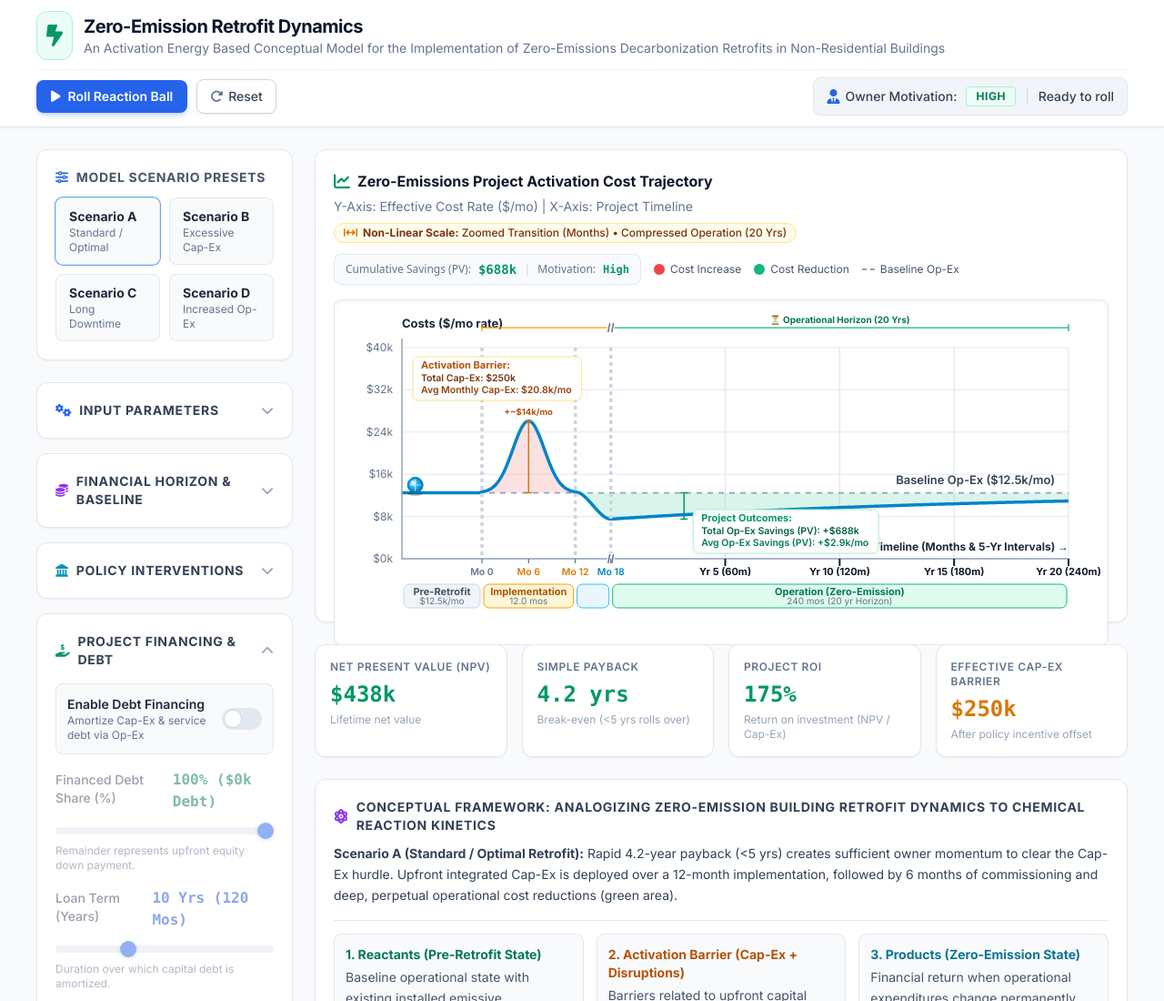
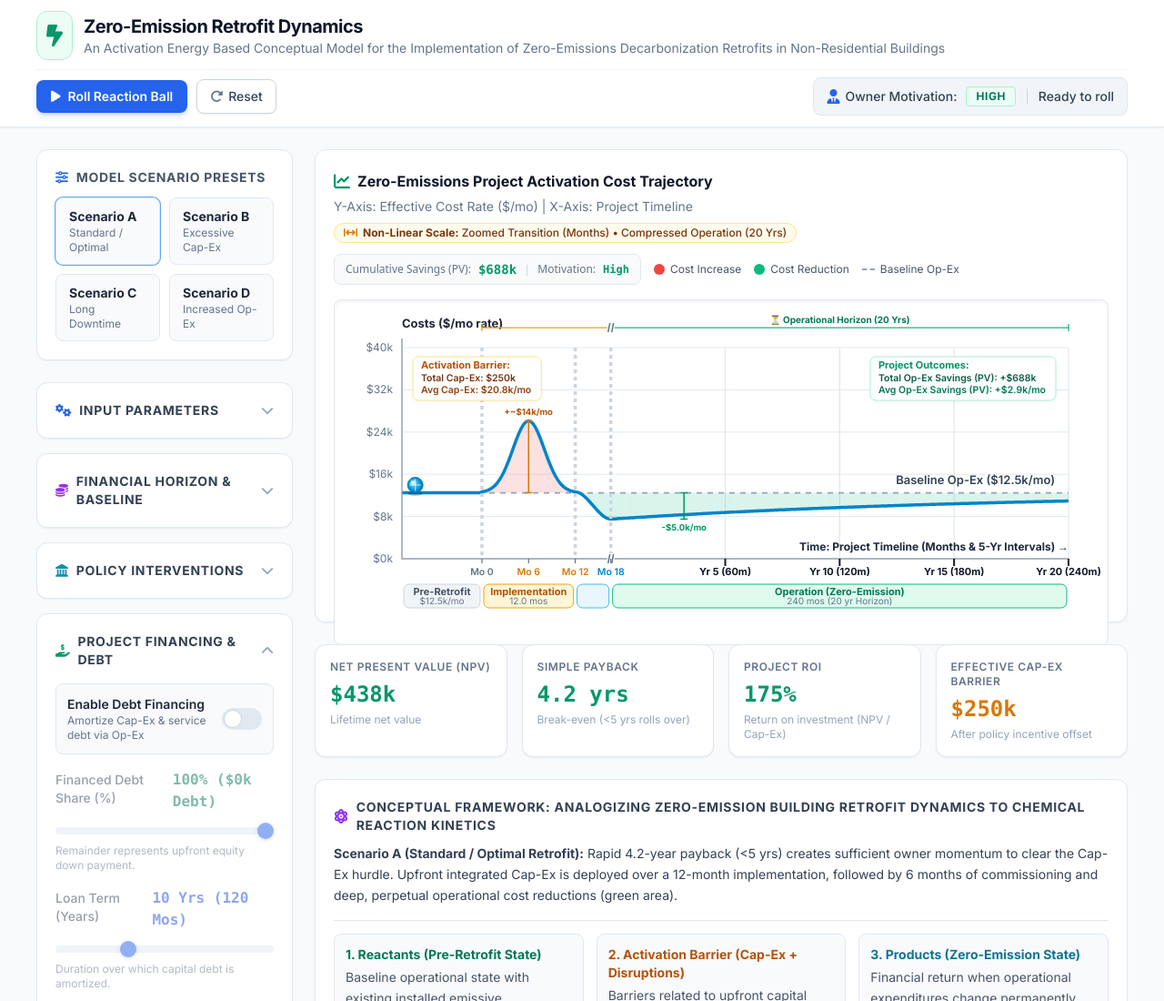
Before and after one commit to ericdfournier/activation_theory_model, a plain HTML site: page activation_model_light.html in a window 1280 px wide. Shown: the top 1100 px of the page at 91% size. Drawn offline with nearby package versions, Linux system fonts and the light colour scheme.

Commit message:
Anchor Project Outcomes badge to upper right-hand corner of the chart

```diff
--- a/activation_model_light.html
+++ b/activation_model_light.html
@@ -548,7 +548,8 @@
                         <summary class="cursor-pointer list-none flex items-center justify-between select-none">
                             <h2
                                 class="text-sm font-bold uppercase tracking-wider text-slate-700 flex items-center gap-2">
-                                <i class="fa-solid fa-hand-holding-dollar text-emerald-600"></i> Project Financing &amp; Debt
+                                <i class="fa-solid fa-hand-holding-dollar text-emerald-600"></i> Project Financing &amp;
+                                Debt
                                 <span id="badge-financing-active"
                                     class="hidden text-xs bg-emerald-100 text-emerald-800 px-2 py-0.5 rounded-full border border-emerald-300 font-bold">Active</span>
                             </h2>
@@ -558,10 +559,12 @@
 
                         <div class="space-y-4 pt-4">
                             <!-- Financing Enable Toggle -->
-                            <div class="flex items-center justify-between p-3 bg-slate-50 rounded-lg border border-slate-200">
+                            <div
+                                class="flex items-center justify-between p-3 bg-slate-50 rounded-lg border border-slate-200">
                                 <div>
                                     <label for="toggle-financing"
-                                        class="font-semibold text-slate-800 text-sm block cursor-pointer">Enable Debt Financing</label>
+                                        class="font-semibold text-slate-800 text-sm block cursor-pointer">Enable Debt
+                                        Financing</label>
                                     <p class="text-xs text-slate-500">Amortize Cap-Ex &amp; service debt via Op-Ex</p>
                                 </div>
                                 <label class="relative inline-flex items-center cursor-pointer">
@@ -580,23 +583,26 @@
                                     <div class="flex justify-between items-baseline text-sm mb-1.5">
                                         <label class="font-medium text-slate-700">Financed Debt Share (%)</label>
                                         <span id="val-financed-pct"
-                                            class="text-emerald-700 font-mono font-bold text-base">100% ($250k Debt)</span>
+                                            class="text-emerald-700 font-mono font-bold text-base">100% ($250k
+                                            Debt)</span>
                                     </div>
                                     <input type="range" id="slider-financed-pct" min="10" max="100" step="5" value="100"
                                         class="w-full h-2 bg-slate-200 rounded-lg appearance-none cursor-pointer">
-                                    <p class="text-xs text-slate-500 mt-1">Remainder represents upfront equity down payment.</p>
+                                    <p class="text-xs text-slate-500 mt-1">Remainder represents upfront equity down
+                                        payment.</p>
                                 </div>
 
                                 <!-- Loan Term (Years) -->
                                 <div class="relative">
                                     <div class="flex justify-between items-baseline text-sm mb-1.5">
                                         <label class="font-medium text-slate-700">Loan Term (Years)</label>
-                                        <span id="val-loan-term"
-                                            class="text-blue-700 font-mono font-bold text-base">10 Yrs (120 Mos)</span>
+                                        <span id="val-loan-term" class="text-blue-700 font-mono font-bold text-base">10
+                                            Yrs (120 Mos)</span>
                                     </div>
                                     <input type="range" id="slider-loan-term" min="3" max="25" step="1" value="10"
                                         class="w-full h-2 bg-slate-200 rounded-lg appearance-none cursor-pointer">
-                                    <p class="text-xs text-slate-500 mt-1">Duration over which capital debt is amortized.</p>
+                                    <p class="text-xs text-slate-500 mt-1">Duration over which capital debt is
+                                        amortized.</p>
                                 </div>
 
                                 <!-- Interest Rate (%) -->
@@ -607,12 +613,15 @@
                                             class="text-purple-700 font-mono font-bold text-base">6.0%</span>
                                     </div>
                                     <input type="range" id="slider-interest-rate" min="2.0" max="12.0" step="0.25"
-                                        value="6.0" class="w-full h-2 bg-slate-200 rounded-lg appearance-none cursor-pointer">
-                                    <p class="text-xs text-slate-500 mt-1">Annual percentage rate (APR) for debt financing.</p>
+                                        value="6.0"
+                                        class="w-full h-2 bg-slate-200 rounded-lg appearance-none cursor-pointer">
+                                    <p class="text-xs text-slate-500 mt-1">Annual percentage rate (APR) for debt
+                                        financing.</p>
                                 </div>
 
                                 <!-- Live Telemetry Pill inside card -->
-                                <div class="p-3 bg-emerald-50/70 border border-emerald-200 rounded-lg text-xs space-y-1.5">
+                                <div
+                                    class="p-3 bg-emerald-50/70 border border-emerald-200 rounded-lg text-xs space-y-1.5">
                                     <div class="flex justify-between items-center">
                                         <span class="text-slate-600 font-medium">Monthly Debt Service:</span>
                                         <span id="val-monthly-debt"
@@ -620,7 +629,8 @@
                                     </div>
                                     <div class="flex justify-between items-center">
                                         <span class="text-slate-600 font-medium">Debt Coverage (DSCR):</span>
-                                        <span id="val-dscr" class="font-mono font-bold text-emerald-700">1.80x (Self-Funding)</span>
+                                        <span id="val-dscr" class="font-mono font-bold text-emerald-700">1.80x
+                                            (Self-Funding)</span>
                                     </div>
                                     <div class="flex justify-between items-center">
                                         <span class="text-slate-600 font-medium">Net Retained Cash Flow:</span>
@@ -700,7 +710,8 @@
             <div class="grid grid-cols-2 md:grid-cols-4 gap-4">
                 <!-- KPI 1: Net Present Value -->
                 <div class="bg-white border border-slate-200 rounded-xl p-4 shadow-sm">
-                    <div id="kpi-npv-label" class="text-xs font-semibold text-slate-500 uppercase tracking-wider">Net Present Value (NPV)
+                    <div id="kpi-npv-label" class="text-xs font-semibold text-slate-500 uppercase tracking-wider">Net
+                        Present Value (NPV)
                     </div>
                     <div id="kpi-npv" class="text-2xl font-bold font-mono text-emerald-600 mt-1.5">$0</div>
                     <div id="kpi-npv-sub" class="text-xs text-slate-400 mt-1">Lifetime net value</div>
@@ -708,7 +719,8 @@
 
                 <!-- KPI 2: Simple Payback -->
                 <div class="bg-white border border-slate-200 rounded-xl p-4 shadow-sm">
-                    <div id="kpi-payback-label" class="text-xs font-semibold text-slate-500 uppercase tracking-wider">Simple Payback</div>
+                    <div id="kpi-payback-label" class="text-xs font-semibold text-slate-500 uppercase tracking-wider">
+                        Simple Payback</div>
                     <div id="kpi-payback" class="text-2xl font-bold font-mono text-emerald-600 mt-1.5">0.0 yrs</div>
                     <div id="kpi-payback-sub" class="text-xs text-slate-400 mt-1">Break-even (&lt;5 yrs rolls over)
                     </div>
@@ -716,14 +728,16 @@
 
                 <!-- KPI 3: ROI -->
                 <div class="bg-white border border-slate-200 rounded-xl p-4 shadow-sm">
-                    <div id="kpi-roi-label" class="text-xs font-semibold text-slate-500 uppercase tracking-wider">Project ROI</div>
+                    <div id="kpi-roi-label" class="text-xs font-semibold text-slate-500 uppercase tracking-wider">
+                        Project ROI</div>
                     <div id="kpi-roi" class="text-2xl font-bold font-mono text-emerald-600 mt-1.5">0%</div>
                     <div id="kpi-roi-sub" class="text-xs text-slate-400 mt-1">Return on investment (NPV / Cap-Ex)</div>
                 </div>
 
                 <!-- KPI 4: Effective Cap-Ex -->
                 <div class="bg-white border border-slate-200 rounded-xl p-4 shadow-sm">
-                    <div id="kpi-net-capex-label" class="text-xs font-semibold text-slate-500 uppercase tracking-wider">Effective Cap-Ex Barrier
+                    <div id="kpi-net-capex-label" class="text-xs font-semibold text-slate-500 uppercase tracking-wider">
+                        Effective Cap-Ex Barrier
                     </div>
                     <div id="kpi-net-capex" class="text-2xl font-bold font-mono text-amber-600 mt-1.5">$0</div>
                     <div id="kpi-net-capex-sub" class="text-xs text-slate-400 mt-1">After policy incentive offset</div>
@@ -2316,7 +2330,7 @@
             const avgMonthlyCapex = effectiveCapEx / effInstallMonths;
             let actHeader = 'Activation Barrier:';
             let actLine1 = `Total Cap-Ex: $${Math.round(effectiveCapEx)}k`;
-            let actLine2 = `Avg Monthly Cap-Ex: $${avgMonthlyCapex.toFixed(1)}k/mo`;
+            let actLine2 = `Avg Cap-Ex: $${avgMonthlyCapex.toFixed(1)}k/mo`;
 
             if (state.financingEnabled) {
                 if (debtInfo.equityDown === 0) {
@@ -2433,7 +2447,17 @@
             ctx.lineTo(opexMarkerX + 4, opexInitialY);
             ctx.stroke();
 
-            // Smart Positioning for Project Outcomes Callout Badge (Dynamically Accounting for Discount Rate, Horizon, and Debt)
+            // Compact Op-Ex delta label directly at indicator cap
+            if (Math.abs(opexDeltaMonthly) > 0.5) {
+                ctx.fillStyle = opexColor;
+                ctx.font = 'bold 9.5px Inter';
+                ctx.textAlign = 'center';
+                const tagStr = opexDeltaMonthly < 0 ? `-$${Math.abs(opexDeltaMonthly).toFixed(1)}k/mo` : `+$${opexDeltaMonthly.toFixed(1)}k/mo`;
+                const tagY = opexInitialY > baselineY ? opexInitialY + 12 : opexInitialY - 6;
+                ctx.fillText(tagStr, opexMarkerX, tagY);
+            }
+
+            // Project Outcomes Callout Badge (Anchored cleanly to the upper right-hand corner of the graph)
             const pvSavings = getDiscountedCumulativeSavings();
             const isSavings = state.opexDelta <= 0;
             let opexHeader = 'Project Outcomes:';
@@ -2473,32 +2497,29 @@
             const opexCardW = Math.max(wOpHeader, wOpLine1, wOpLine2) + 20;
             const opexCardH = 48;
 
-            let opexCardX = opexMarkerX + 10;
-            if (opexCardX + opexCardW > width - paddingRight - 10) {
-                opexCardX = opexMarkerX - opexCardW - 10;
-            }
-
-            let opexCardY;
-            const deltaH = Math.abs(baselineY - opexInitialY);
-
-            if (deltaH >= 52) {
-                // Gap is large enough to center the badge inside
-                opexCardY = (baselineY + opexInitialY) / 2 - opexCardH / 2;
-            } else if (isSavings) {
-                // Cost reduction: Place badge cleanly in open space below the initial curve line
-                opexCardY = Math.min(opexInitialY + 12, height - paddingBottom - opexCardH - 6);
-                if (opexCardY + opexCardH > height - paddingBottom - 4) {
-                    opexCardY = Math.max(paddingTop + 6, baselineY - opexCardH - 10);
-                }
-            } else {
-                // Cost increase: Place badge in open space above curve line
-                opexCardY = Math.max(paddingTop + 6, opexInitialY - opexCardH - 12);
-            }
-
-            // Prevent overlap between opexCard and actCard if they share a vertical band
-            if (Math.abs(opexCardY - actCardY) < actCardH + 10 && opexCardX < actCardX + actCardW + 10) {
-                opexCardX = actCardX + actCardW + 12;
-            }
+            // Anchor cleanly to the upper right-hand corner within graph margins
+            let opexCardX = width - paddingRight - opexCardW - 14;
+            let opexCardY = paddingTop + 10;
+
+            // If debt retirement milestone marker is positioned at top-right, drop below it
+            if (state.financingEnabled && rLoanEnd !== null) {
+                const xLoanEnd = ratioToX(rLoanEnd);
+                if (xLoanEnd >= opexCardX - 25 && xLoanEnd <= opexCardX + opexCardW + 25) {
+                    opexCardY = paddingTop + 34;
+                }
+            }
+
+            // If baseline line is near the top and conflicts with opexCard, place opexCard cleanly below baseline
+            if (baselineY - paddingTop < 80) {
+                opexCardY = Math.max(opexCardY, baselineY + 12);
+            }
+
+            // If container is narrow, stack opexCard below actCard to avoid collision
+            if (opexCardX < actCardX + actCardW + 10) {
+                opexCardY = Math.max(opexCardY, actCardY + actCardH + 8);
+            }
+
+            opexCardY = Math.min(opexCardY, height - paddingBottom - opexCardH - 10);
 
             // Draw Op-Ex Badge Card
             ctx.save();
```
